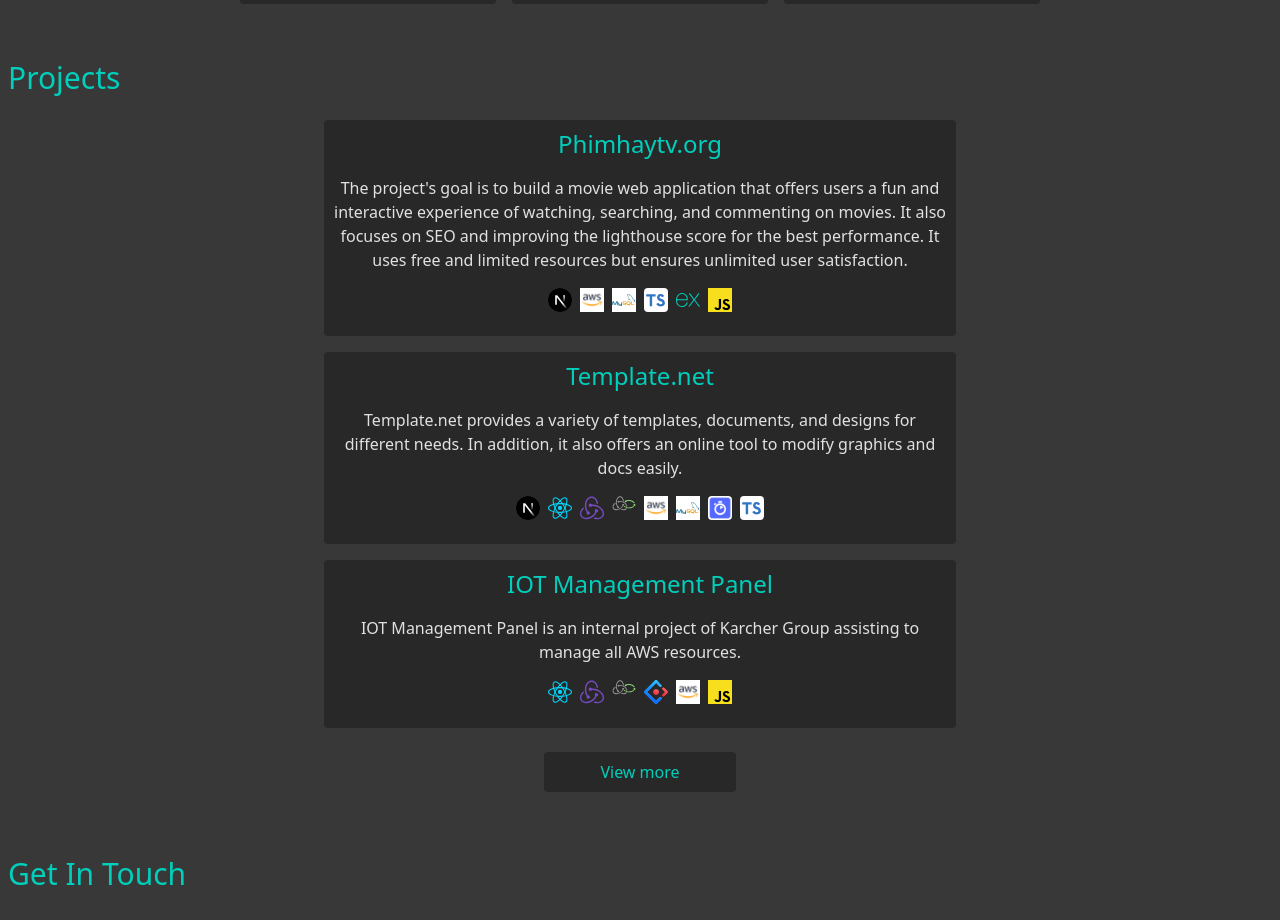
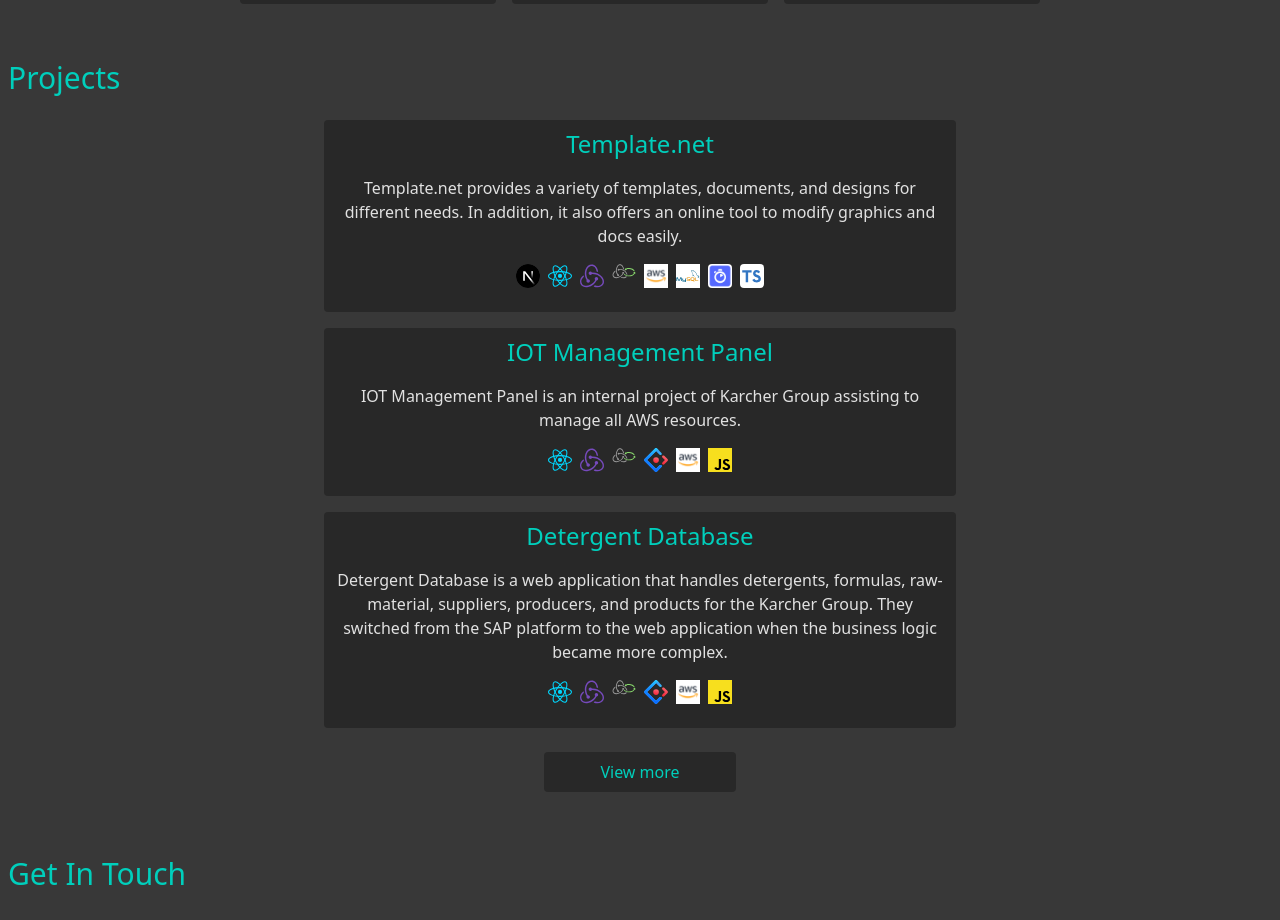
Before and after one commit to kiencon1/portfolio, a Next.js app: page / in a window 1280 px wide. Shown: the part 880-1800 px from the top of the page. Built offline with nearby package versions, Linux system fonts and the light colour scheme.

Commit message:
update resume

```diff
--- a/const/projects.tsx
+++ b/const/projects.tsx
@@ -1,45 +1,27 @@
-import AWS from "@/components/Technology/AWS";
-import Algolia from "@/components/Technology/Algolia";
-import AntDesign from "@/components/Technology/AntDesign";
-import CouchDB from "@/components/Technology/CouchDB";
-import Dotnet from "@/components/Technology/Dotnet";
-import ExpressJS from "@/components/Technology/ExpressJS";
-import Javascript from "@/components/Technology/Javascript";
-import MySQL from "@/components/Technology/MySQL";
-import Neo4J from "@/components/Technology/Neo4J";
-import NextJS from "@/components/Technology/NextJS";
-import Postgre from "@/components/Technology/Postgre";
-import PouchDB from "@/components/Technology/PouchDB";
-import ReactJS from "@/components/Technology/ReactJS";
-import Redux from "@/components/Technology/Redux";
-import ReduxSaga from "@/components/Technology/ReduxSaga";
-import TypeScript from "@/components/Technology/TypeScript";
-import Vue from "@/components/Technology/Vue";
-import Vuetify from "@/components/Technology/Vuetify";
+import AWS from '@/components/Technology/AWS';
+import Algolia from '@/components/Technology/Algolia';
+import AntDesign from '@/components/Technology/AntDesign';
+import CouchDB from '@/components/Technology/CouchDB';
+import Dotnet from '@/components/Technology/Dotnet';
+import Javascript from '@/components/Technology/Javascript';
+import MySQL from '@/components/Technology/MySQL';
+import Neo4J from '@/components/Technology/Neo4J';
+import NextJS from '@/components/Technology/NextJS';
+import Postgre from '@/components/Technology/Postgre';
+import PouchDB from '@/components/Technology/PouchDB';
+import ReactJS from '@/components/Technology/ReactJS';
+import Redux from '@/components/Technology/Redux';
+import ReduxSaga from '@/components/Technology/ReduxSaga';
+import TypeScript from '@/components/Technology/TypeScript';
+import Vue from '@/components/Technology/Vue';
+import Vuetify from '@/components/Technology/Vuetify';
 
 const PROJECTS = [
   {
-    id: 2,
-    name: "Phimhaytv.org",
-    href: "https://www.phimhaytv.org",
+    id: 1,
+    name: 'Template.net',
     videoSource:
-      "https://res.cloudinary.com/dks1prxi5/video/upload/v1676348436/cinecity_cpog2b.webm",
-    description:
-      "The project's goal is to build a movie web application that offers users a fun and interactive experience of watching, searching, and commenting on movies. It also focuses on SEO and improving the lighthouse score for the best performance. It uses free and limited resources but ensures unlimited user satisfaction.",
-    technologies: [
-      () => <NextJS classes="" svgClasses="w-6 h-6" />,
-      () => <AWS classes="" svgClasses="w-6 h-6 bg-white" />,
-      () => <MySQL classes="" svgClasses="w-6 h-6 bg-white" />,
-      () => <TypeScript classes="" svgClasses="w-6 h-6 bg-white rounded" />,
-      () => <ExpressJS classes="" svgClasses="w-6 h-6" />,
-      () => <Javascript classes="" svgClasses="w-6 h-6" />,
-    ],
-  },
-  {
-    id: 1,
-    name: "Template.net",
-    videoSource:
-      "https://res.cloudinary.com/dks1prxi5/video/upload/v1676348436/cinecity_cpog2b.webm",
+      'https://res.cloudinary.com/dks1prxi5/video/upload/v1676348436/cinecity_cpog2b.webm',
     description: `Template.net provides a variety of templates, documents, and designs for different needs.
       In addition, it also offers an online tool to modify graphics and docs easily.`,
     technologies: [
@@ -58,16 +40,16 @@
         />
       ),
     ],
-    href: "https://www.template.net",
+    href: 'https://www.template.net',
   },
   {
     id: 3,
-    name: "IOT Management Panel",
-    href: "https://www.kaercher.com/",
+    name: 'IOT Management Panel',
+    href: 'https://www.kaercher.com/',
     videoSource:
-      "https://res.cloudinary.com/dks1prxi5/video/upload/v1676348436/cinecity_cpog2b.webm",
+      'https://res.cloudinary.com/dks1prxi5/video/upload/v1676348436/cinecity_cpog2b.webm',
     description:
-      "IOT Management Panel is an internal project of Karcher Group assisting to manage all AWS resources.",
+      'IOT Management Panel is an internal project of Karcher Group assisting to manage all AWS resources.',
     technologies: [
       () => <ReactJS classes="" svgClasses="w-6 h-6" />,
       () => <Redux classes="" svgClasses="w-6 h-6" />,
@@ -79,12 +61,12 @@
   },
   {
     id: 4,
-    name: "Detergent Database",
-    href: "https://www.kaercher.com/",
+    name: 'Detergent Database',
+    href: 'https://www.kaercher.com/',
     videoSource:
-      "https://res.cloudinary.com/dks1prxi5/video/upload/v1676348436/cinecity_cpog2b.webm",
+      'https://res.cloudinary.com/dks1prxi5/video/upload/v1676348436/cinecity_cpog2b.webm',
     description:
-      "Detergent Database is a web application that handles detergents, formulas, raw-material, suppliers, producers, and products for the Karcher Group. They switched from the SAP platform to the web application when the business logic became more complex.",
+      'Detergent Database is a web application that handles detergents, formulas, raw-material, suppliers, producers, and products for the Karcher Group. They switched from the SAP platform to the web application when the business logic became more complex.',
     technologies: [
       () => <ReactJS classes="" svgClasses="w-6 h-6" />,
       () => <Redux classes="" svgClasses="w-6 h-6" />,
@@ -96,12 +78,12 @@
   },
   {
     id: 5,
-    name: "Lowell - PDU",
-    href: "https://www.lowell.com/",
+    name: 'Lowell - PDU',
+    href: 'https://www.lowell.com/',
     videoSource:
-      "https://res.cloudinary.com/dks1prxi5/video/upload/v1676348436/cinecity_cpog2b.webm",
+      'https://res.cloudinary.com/dks1prxi5/video/upload/v1676348436/cinecity_cpog2b.webm',
     description:
-      "This system allows for personal data to be managed universally. It transfers data from old systems and alerts other services",
+      'This system allows for personal data to be managed universally. It transfers data from old systems and alerts other services',
     technologies: [
       () => <TypeScript classes="" svgClasses="w-6 h-6 bg-white" />,
       () => <Vue classes="" svgClasses="w-6 h-6" />,
@@ -113,12 +95,12 @@
   },
   {
     id: 6,
-    name: "Saturn F1",
-    href: "https://marketing.tiger.apollotyres.com",
+    name: 'Saturn F1',
+    href: 'https://marketing.tiger.apollotyres.com',
     videoSource:
-      "https://res.cloudinary.com/dks1prxi5/video/upload/v1676348436/cinecity_cpog2b.webm",
+      'https://res.cloudinary.com/dks1prxi5/video/upload/v1676348436/cinecity_cpog2b.webm',
     description:
-      "Projects assist Cvzones (a vehicle maintenance center) with managing and caring for customers, vehicles, and drivers. They also collected and analyzed data on the tire market in India for their business.",
+      'Projects assist Cvzones (a vehicle maintenance center) with managing and caring for customers, vehicles, and drivers. They also collected and analyzed data on the tire market in India for their business.',
     technologies: [
       () => <TypeScript classes="" svgClasses="w-6 h-6 bg-white" />,
       () => <Javascript classes="" svgClasses="w-6 h-6" />,
--- a/pages/about.tsx
+++ b/pages/about.tsx
@@ -60,7 +60,7 @@
           </p>
           <AnchorButton
             name="My resume"
-            href="https://cdn.vsondev.com/s3/resume-2023-09.pdf"
+            href="https://cdn.vsondev.com/s3/1701102426684-resume-2023-11.pdf"
             classes="mt-6"
           />
         </section>
--- a/pages/index.tsx
+++ b/pages/index.tsx
@@ -46,7 +46,7 @@
             <div className="my-2">
               <AnchorButton
                 name="My resume"
-                href="https://cdn.vsondev.com/s3/resume-2023-09.pdf"
+                href="https://cdn.vsondev.com/s3/1701102426684-resume-2023-11.pdf"
                 classes="block"
               />
             </div>
--- a/pages/project.tsx
+++ b/pages/project.tsx
@@ -25,7 +25,7 @@
           ))}
         </ul>
         <AnchorButton
-          href="https://cdn.vsondev.com/s3/resume-2023-09.pdf"
+          href="https://cdn.vsondev.com/s3/1701102426684-resume-2023-11.pdf"
           name="View detail in my resume"
           classes="mb-4 w-80"
         />
```
Also changed, not shown: const/journey.tsx (+22 -22 lines).
